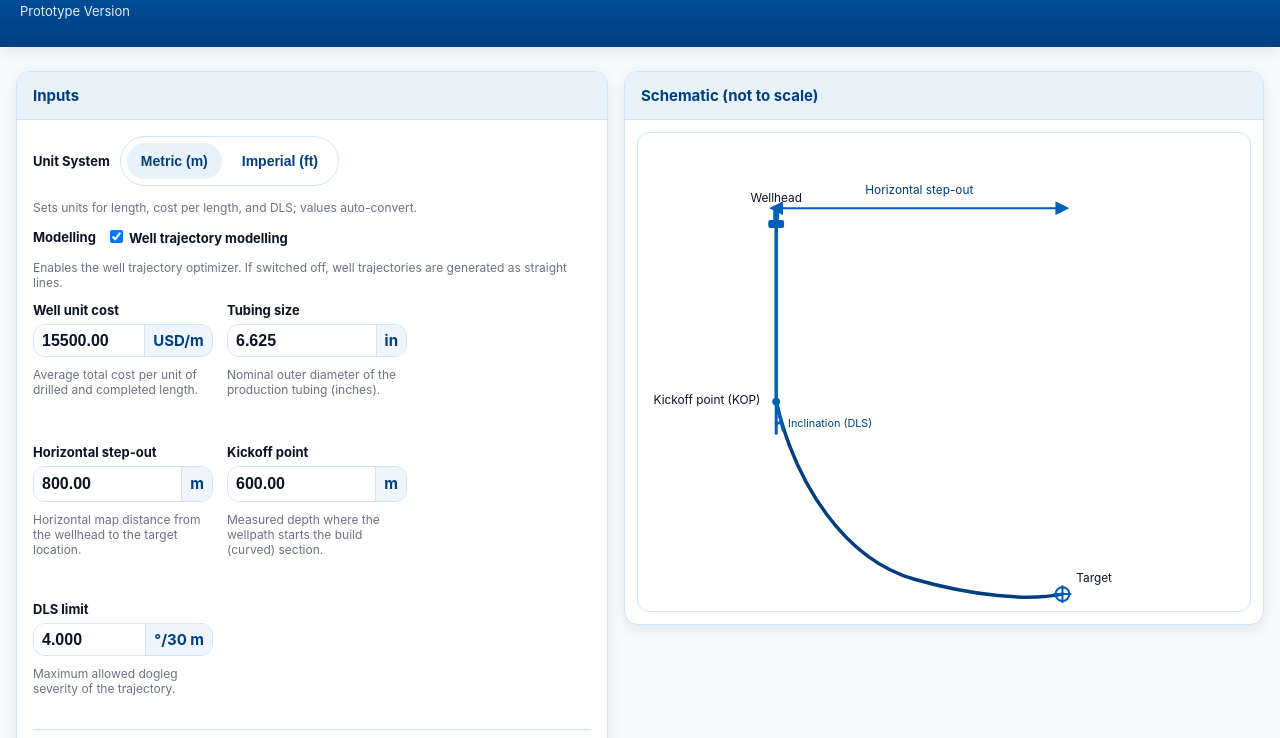
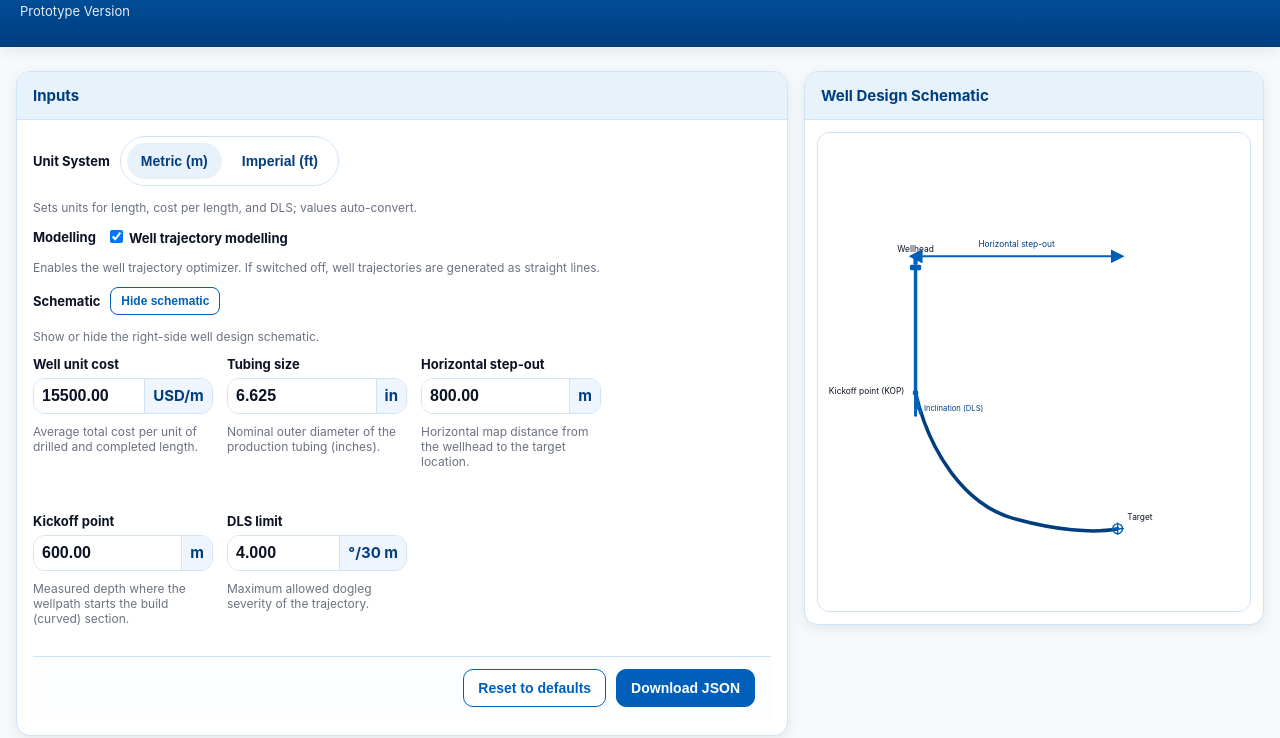
Before and after one commit to pmachado333/well_design_inputs, a plain HTML site: page index.html in a window 1280 px wide. Shown: the part 62-800 px from the top of the page. Drawn offline with Linux system fonts and the light colour scheme.

Commit message:
final shape

```diff
--- a/index.html
+++ b/index.html
@@ -13,7 +13,7 @@
       --radius:14px; --shadow:0 4px 14px rgba(0,0,0,.08);
       --fs-title:26px; --fs-body:16px; --fs-label:13px; --fs-help:12px;
 
-      --control-h:66px; /* ~1.5x height */
+      --control-h:66px; /* 1.5x */
       --chip-minw:50px;
       --col-min:160px; --col-max:180px;
 
@@ -29,9 +29,10 @@
     .main-grid{
       max-width:1280px; margin:24px auto; padding:0 16px;
       display:grid; gap:16px;
-      grid-template-columns: minmax(0, 1fr) 640px;
+      grid-template-columns: minmax(0, 1fr) 460px; /* inputs dominate, schematic narrow */
       align-items:start;
     }
+    .main-grid.schem-hidden{ grid-template-columns: 1fr; } /* collapse to one column when hidden */
     @media (max-width: 1100px){ .main-grid{ grid-template-columns: 1fr; } }
 
     .card{background:var(--card);border-radius:var(--radius);box-shadow:var(--shadow);border:1px solid var(--ring);overflow:hidden}
@@ -43,7 +44,7 @@
     .help{margin:4px 0 0;font-size:var(--fs-help);color:var(--ink-500);flex-basis:100%}
 
     .unit-toggle{display:flex;gap:6px;background:#fff;border:1px solid var(--ring);border-radius:999px;padding:6px}
-    .unit-toggle button{border:0;padding:10px 14px;border-radius:999px;background:transparent;cursor:pointer;font-weight:700;color:var(--slb-blue-900);font-size:14px}
+    .unit-toggle button{border:0;padding:10px 14px;border-radius:999px;background:transparent;cursor:pointer;font-weight:700;color:#003E7E;font-size:14px}
     .unit-toggle button.active{background:var(--slb-blue-100)}
 
     .fields-grid{
@@ -89,6 +90,7 @@
     .actions{display:flex;gap:10px;justify-content:flex-end;padding:12px 16px;border-top:1px solid var(--ring);background:#FBFDFF}
     .btn{appearance:none;border:1px solid var(--slb-blue-700);color:#fff;background:var(--slb-blue-700);padding:10px 14px;border-radius:10px;font-weight:700;cursor:pointer;font-size:14px}
     .btn.secondary{background:#fff;color:#005FB8}
+    .btn.sm{padding:6px 10px;font-size:12px;border-radius:8px}
 
     details.preview{max-width:1280px;margin:16px auto 24px;padding:0 16px}
     details.preview>summary{list-style:none;cursor:pointer;padding:14px 16px;background:var(--slb-blue-100);color:#003E7E;font-weight:700;border:1px solid var(--ring);border-radius:var(--radius)}
@@ -112,7 +114,7 @@
     <p class="subtitle">Prototype Version</p>
   </header>
 
-  <div class="main-grid">
+  <div class="main-grid" id="mainGrid">
     <!-- LEFT: Inputs -->
     <section class="card">
       <h2>Inputs</h2>
@@ -132,6 +134,13 @@
           <label>Modelling</label>
           <label class="switch"><input type="checkbox" id="well_trajectory_modelling" checked /> Well trajectory modelling</label>
           <p class="help">Enables the well trajectory optimizer. If switched off, well trajectories are generated as straight lines.</p>
+        </div>
+
+        <!-- Schematic toggle (moved here) -->
+        <div class="unit-row" style="margin-top:0">
+          <label>Schematic</label>
+          <button id="schemToggle" class="btn secondary sm" aria-pressed="true">Hide schematic</button>
+          <p class="help">Show or hide the right-side well design schematic.</p>
         </div>
 
         <!-- Fields -->
@@ -194,10 +203,10 @@
       </div>
     </section>
 
-    <!-- RIGHT: Static schematic (two modes) -->
-    <section class="card">
-      <h2>Schematic (not to scale)</h2>
-      <div class="schematic-wrap">
+    <!-- RIGHT: Schematic card; entire card hides on toggle -->
+    <section class="card" id="schemCard">
+      <h2>Well Design Schematic</h2>
+      <div class="schematic-wrap" id="schemWrap">
         <svg id="schematic" viewBox="0 0 620 460" preserveAspectRatio="xMidYMid meet" role="img" aria-label="Well trajectory schematic">
           <defs>
             <marker id="arrow" viewBox="0 0 10 10" refX="5" refY="5" markerWidth="7" markerHeight="7" orient="auto-start-reverse">
@@ -214,17 +223,12 @@
 
           <!-- ===== Mode A: SIMPLE (modelling OFF) ===== -->
           <g id="schem-simple">
-            <!-- Step-out dimension -->
             <line class="ns" x1="140" y1="64" x2="520" y2="64" stroke="#005FB8" stroke-width="2" marker-start="url(#arrow)" marker-end="url(#arrow)"/>
             <text class="halo" x="330" y="50" text-anchor="middle" font-size="12" fill="#003E7E">Horizontal step-out</text>
 
-            <!-- Vertical leg -->
             <path class="ns" d="M 140 80 L 140 260" stroke="#005FB8" stroke-width="3.5" stroke-linecap="round" fill="none"></path>
-
-            <!-- Inclined leg -->
             <path class="ns" d="M 140 260 L 520 440" stroke="#003E7E" stroke-width="3.5" stroke-linecap="round" fill="none"></path>
 
-            <!-- Target -->
             <g transform="translate(520,440)">
               <circle r="7" stroke="#005FB8" stroke-width="2" fill="none"></circle>
               <line x1="-9" y1="0" x2="9" y2="0" stroke="#005FB8" stroke-width="2"></line>
@@ -232,36 +236,28 @@
             </g>
             <text class="halo" x="534" y="428" font-size="12" fill="#0B1324">Target</text>
 
-            <!-- KOP + DLS wedge (drawn LAST; correct direction: vertical down -> tangent) -->
+            <!-- KOP + DLS wedge (on top) -->
             <circle cx="140" cy="260" r="4" fill="#005FB8"></circle>
-            <!-- Reference ray: vertical down -->
             <path class="wedge ns" d="M 140 260 L 140 292" />
-            <!-- Tangent ray: along the inclined leg (~20 right, ~9 down from KOP) -->
             <path class="wedge ns" d="M 140 260 L 160 269" />
-            <!-- Arc between the two rays (radius ~22) -->
             <path class="wedge ns" d="M 140 282 A 22 22 0 0 1 160 269" />
-            <!-- ↓↓↓ moved down from y=275 to y=285 -->
             <text class="halo" x="158" y="285" font-size="11" fill="#003E7E">Inclination (DLS)</text>
             <text class="halo" x="124" y="262" text-anchor="end" font-size="12" fill="#0B1324">Kickoff point (KOP)</text>
           </g>
 
           <!-- ===== Mode B: OPTIMIZED S-SHAPE (modelling ON) ===== -->
           <g id="schem-optim" style="display:none">
-            <!-- Step-out dimension (shorter: to x=430) -->
             <line class="ns" x1="140" y1="64" x2="430" y2="64" stroke="#005FB8" stroke-width="2" marker-start="url(#arrow)" marker-end="url(#arrow)"/>
             <text class="halo" x="285" y="50" text-anchor="middle" font-size="12" fill="#003E7E">Horizontal step-out</text>
 
-            <!-- Vertical leg -->
             <path class="ns" d="M 140 80 L 140 260" stroke="#005FB8" stroke-width="3.5" stroke-linecap="round" fill="none"></path>
 
-            <!-- S-curve -->
             <path class="ns" d="
               M 140 260
               C 160 345, 210 420, 280 440
               C 340 457, 395 462, 430 455
             " stroke="#003E7E" stroke-width="3.5" stroke-linecap="round" fill="none"></path>
 
-            <!-- Target -->
             <g transform="translate(430,455)">
               <circle r="7" stroke="#005FB8" stroke-width="2" fill="none"></circle>
               <line x1="-9" y1="0" x2="9" y2="0" stroke="#005FB8" stroke-width="2"></line>
@@ -269,7 +265,7 @@
             </g>
             <text class="halo" x="444" y="443" font-size="12" fill="#0B1324">Target</text>
 
-            <!-- KOP + DLS wedge (drawn LAST; aligned to S-curve tangent) -->
+            <!-- KOP + DLS wedge (on top) -->
             <circle cx="140" cy="260" r="4" fill="#005FB8"></circle>
             <path class="wedge ns" d="M 140 260 L 140 292" />
             <path class="wedge ns" d="M 140 260 L 147 289" />
@@ -289,7 +285,7 @@
   </details>
 
   <script>
-    /* ===== UOM + JSON logic ===== */
+    /* =================== DATA / UOM / STATE =================== */
     const UOM = {
       length: {
         metric: "slb-osdu-dev-sis-internal-hq:reference-data--UnitOfMeasure:m:",
@@ -322,6 +318,7 @@
 
     const state = JSON.parse(JSON.stringify(defaults));
 
+    /* =================== Elements =================== */
     const metricBtn   = document.getElementById("metricBtn");
     const imperialBtn = document.getElementById("imperialBtn");
     const costInput   = document.getElementById("well_unit_cost");
@@ -338,9 +335,15 @@
     const dlsUnit     = document.getElementById("dls_unit");
     const trajChk     = document.getElementById("well_trajectory_modelling");
 
+    const schemToggle = document.getElementById('schemToggle');
+    const schemCard   = document.getElementById('schemCard');
+    const mainGrid    = document.getElementById('mainGrid');
+
+    /* =================== Helpers =================== */
     function clampNonNeg(n){ return Math.max(0, Number(n) || 0); }
     function roundNum(v,d){ const f=Math.pow(10,d); return Math.round((Number(v)||0)*f)/f; }
 
+    /* =================== JSON Build =================== */
     function buildPayload(){
       const isMetric = state.unitSystem === "metric";
       return {
@@ -363,6 +366,7 @@
       jsonPreview.textContent = JSON.stringify(buildPayload(), null, 2);
     }
 
+    /* =================== Unit system sync =================== */
     function setUnitSystem(target){
       if(target === state.unitSystem) return;
       const toImperial = target === "imperial";
@@ -381,6 +385,7 @@
       syncInputsFromState();
     }
 
+    /* =================== Schematic ON/OFF visibility =================== */
     function updateSchematicMode(){
       const on = !!state.well_trajectory_modelling;
       const simple = document.getElementById("schem-simple");
@@ -391,6 +396,7 @@
       }
     }
 
+    /* =================== Bind + Sync =================== */
     function syncInputsFromState(){
       trajChk.checked = state.well_trajectory_modelling;
 
@@ -453,9 +459,22 @@
       a.remove();
     });
 
+    /* ============== Schematic show/hide toggle (default ON) ============== */
+    function setSchematicVisible(visible){
+      schemCard.style.display = visible ? '' : 'none';
+      mainGrid.classList.toggle('schem-hidden', !visible);
+      schemToggle.textContent = visible ? 'Hide schematic' : 'Show schematic';
+      schemToggle.setAttribute('aria-pressed', String(visible));
+    }
+    schemToggle.addEventListener('click', ()=>{
+      const isVisible = schemCard.style.display !== 'none';
+      setSchematicVisible(!isVisible);
+    });
+
     (function init(){
       Object.assign(state, JSON.parse(JSON.stringify(defaults)));
-      syncInputsFromState();
+      syncInputsFromState();     /* initial values + schematic mode */
+      setSchematicVisible(true); /* default ON */
     })();
   </script>
 </body>
```
